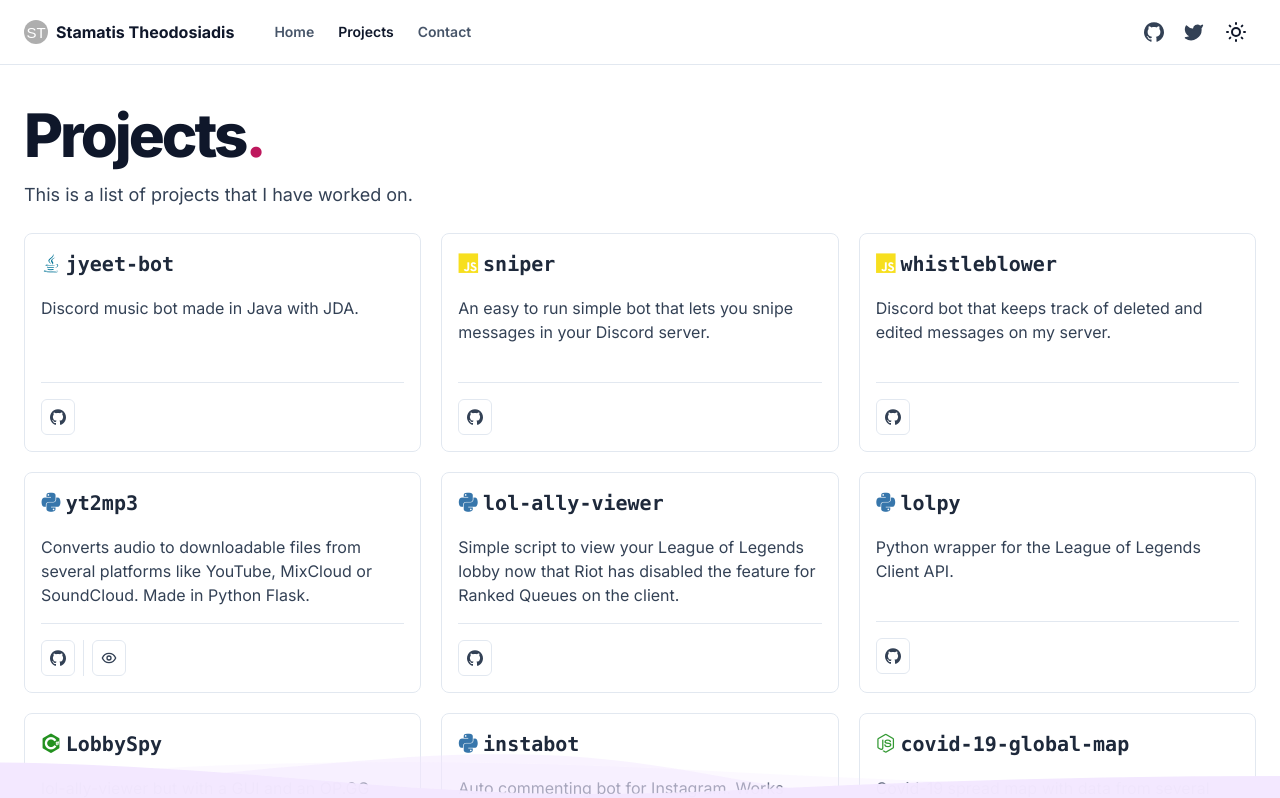
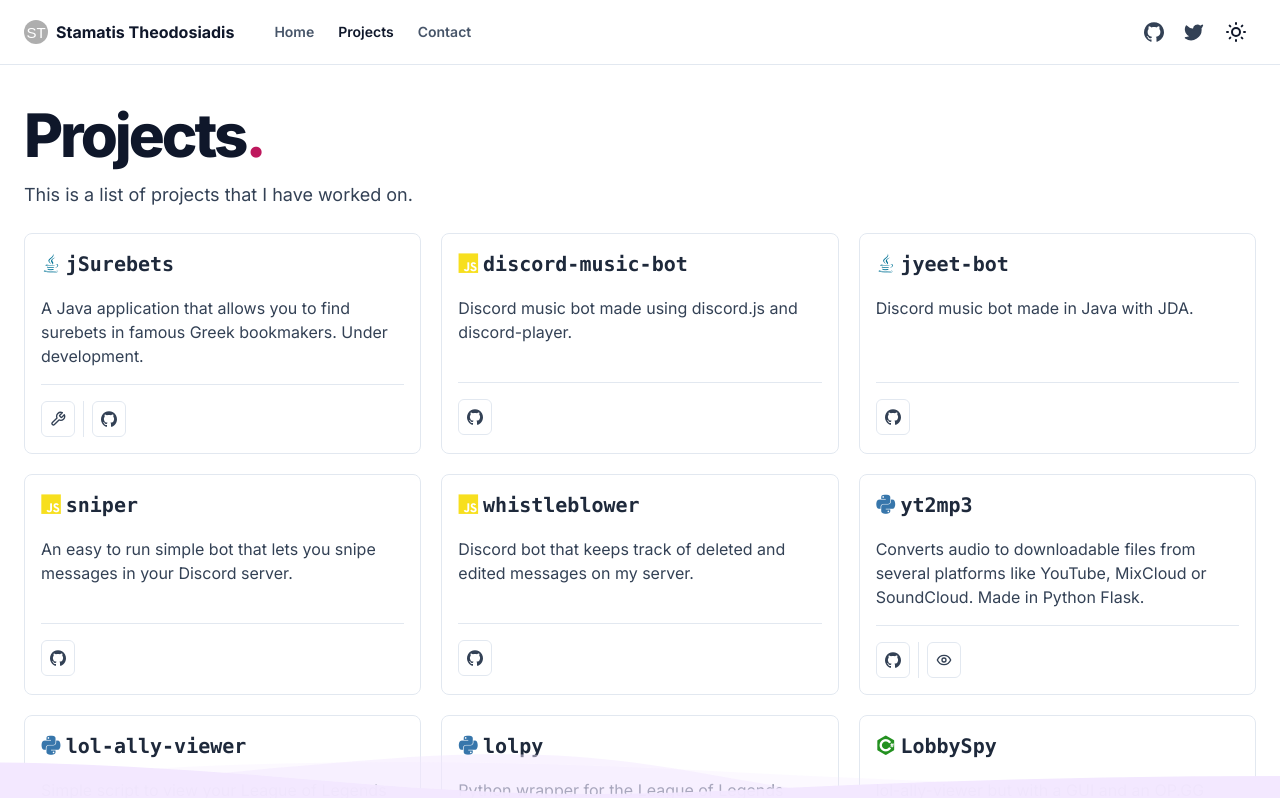
Before and after one commit to phxgg/stamtheod-portfolio, a Next.js app: page /projects in a window 1280 px wide. Shown: the top 798 px of the page. Built offline with nearby package versions, Linux system fonts and the light colour scheme.

Commit message:
updated contributions and projects

```diff
--- a/config/contributions.ts
+++ b/config/contributions.ts
@@ -1,6 +1,12 @@
 import { Contribution } from "@/types/contribution";
 
 export const contributions: Contribution[] = [
+  {
+    projectTitle: "Universis Instant Messaging",
+    description: "A module that implements an instant messaging system inside Universis.",
+    link: "https://gitlab.com/universis/im",
+    image: "",
+  },
   {
     projectTitle: "Discord Connect",
     description: "A Universis module that allows users to connect their Discord account to their Universis profile.",
--- a/config/projects.ts
+++ b/config/projects.ts
@@ -5,6 +5,7 @@ interface Project {
   title: string
   language: Language
   description: string
+  underDevelopment?: boolean
   links: {
     github: string
     demo?: string
@@ -12,6 +13,23 @@ interface Project {
 }
 
 export const projects: Project[] = [
+  {
+    title: "jSurebets",
+    language: languages['java'],
+    description: "A Java application that allows you to find surebets in famous Greek bookmakers. Under development.",
+    underDevelopment: true,
+    links: {
+      github: "https://github.com/phxgg/jSurebets",
+    },
+  },
+  {
+    title: "discord-music-bot",
+    language: languages['javascript'],
+    description: "Discord music bot made using discord.js and discord-player.",
+    links: {
+      github: "https://github.com/phxgg/discord-music-bot",
+    },
+  },
   {
     title: "jyeet-bot",
     language: languages['java'],
--- a/pages/projects.tsx
+++ b/pages/projects.tsx
@@ -12,6 +12,7 @@ import { Layout } from "@/components/layout";
 import { Separator } from "@/components/ui/separator";
 import { buttonVariants } from "@/components/ui/button";
 import { Icons } from "@/components/icons";
+import { Wrench } from "lucide-react";
 
 export default function ProjectsPage() {
   return (
@@ -64,6 +65,26 @@ export default function ProjectsPage() {
               </p>
               <Separator />
               <div className="flex flex-row gap-2 text-sm">
+                {project.underDevelopment === true && (
+                  <>
+                    <Tooltip>
+                      <TooltipTrigger>
+                        <button
+                          className={buttonVariants({ variant: "outline", size: "sm" })}
+                        >
+                          <span className="flex items-center gap-1 text-slate-700 dark:text-slate-300">
+                            <Wrench className="h-4 w-4" />
+                          </span>
+                        </button>
+                      </TooltipTrigger>
+                      <TooltipContent>
+                        Under development
+                      </TooltipContent>
+                    </Tooltip>
+                    <Separator orientation="vertical" />
+                  </>
+                )}
+
                 <Tooltip>
                   <TooltipTrigger>
                     <a
```
